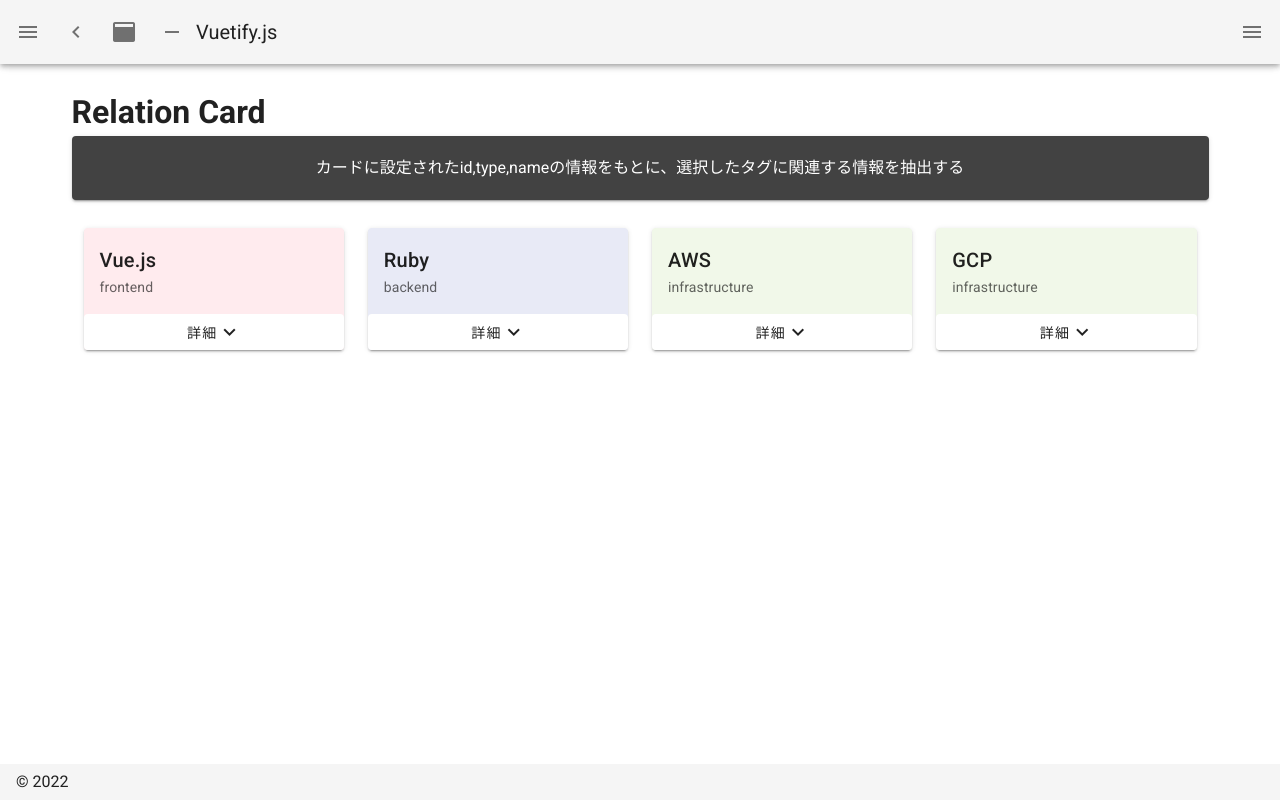
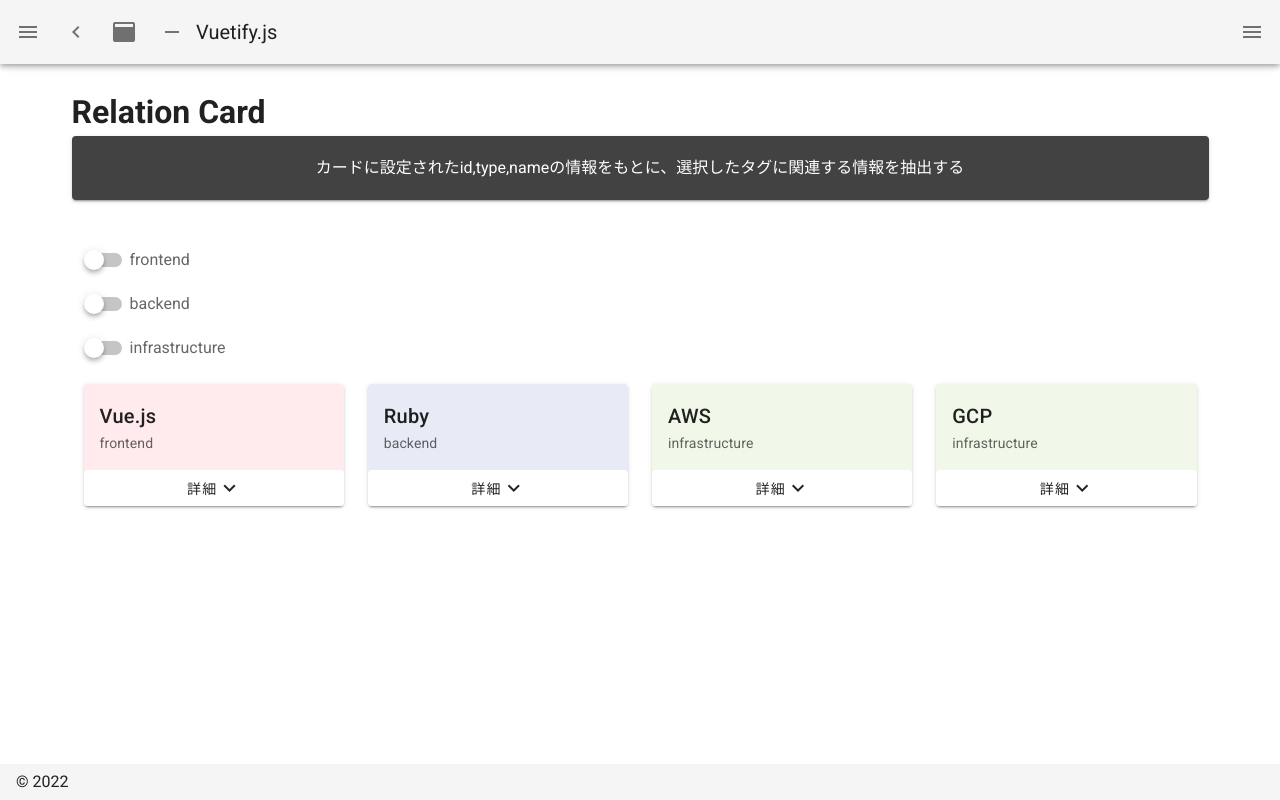
Before and after one commit to yuki0235/sample-nuxt-app, a Nuxt app: page /relation_card in a window 1280 px wide. Built offline with nearby package versions, Linux system fonts and the light colour scheme.

Commit message:
add v-switch

```diff
--- a/pages/relation_card.vue
+++ b/pages/relation_card.vue
@@ -6,6 +6,17 @@
         カードに設定されたid,type,nameの情報をもとに、選択したタグに関連する情報を抽出する
       </p>
     </v-card>
+    <v-container>
+      <v-switch label="frontend" hide-details>
+        <v-btn>frontend</v-btn>
+      </v-switch>
+      <v-switch label="backend" hide-details>
+        <v-btn>backend</v-btn>
+      </v-switch>
+      <v-switch label="infrastructure" hide-details>
+        <v-btn>infrastructure</v-btn>
+      </v-switch>
+    </v-container>
     <v-container>
       <v-row>
         <v-col v-for="card in cards" :key="card.id" :cols="3">
```
